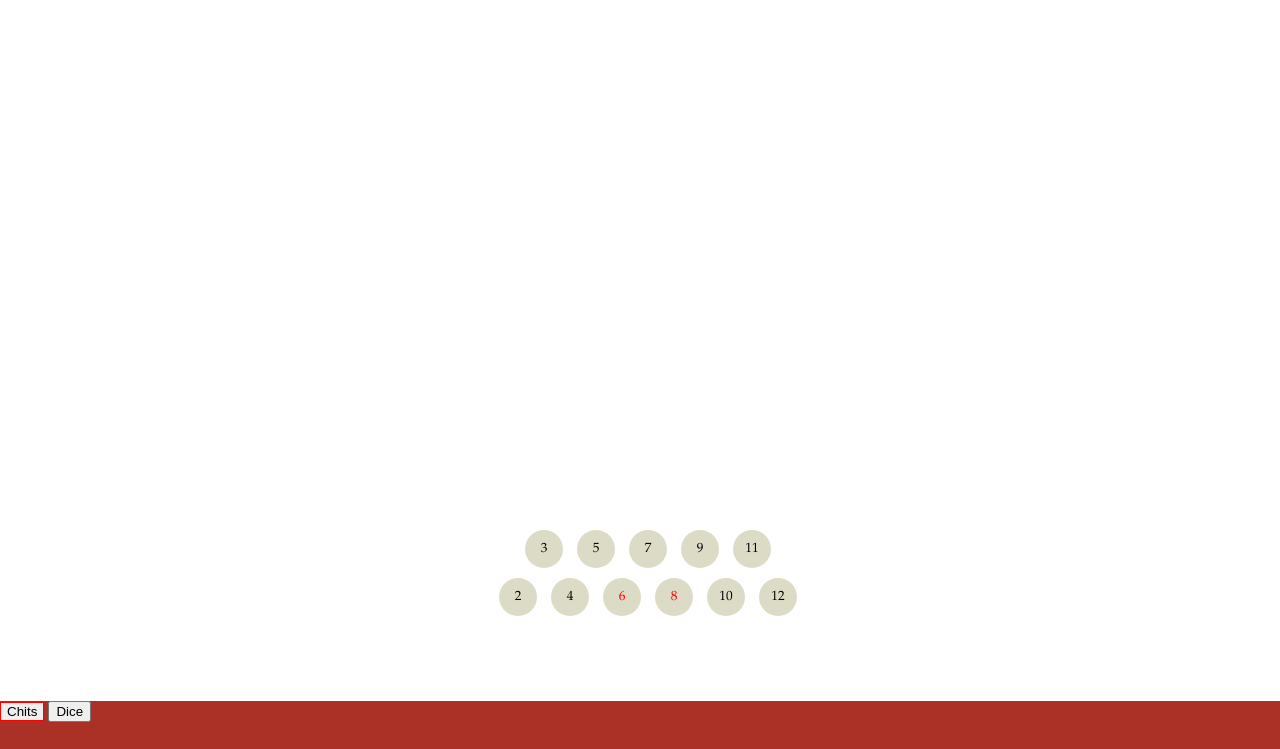
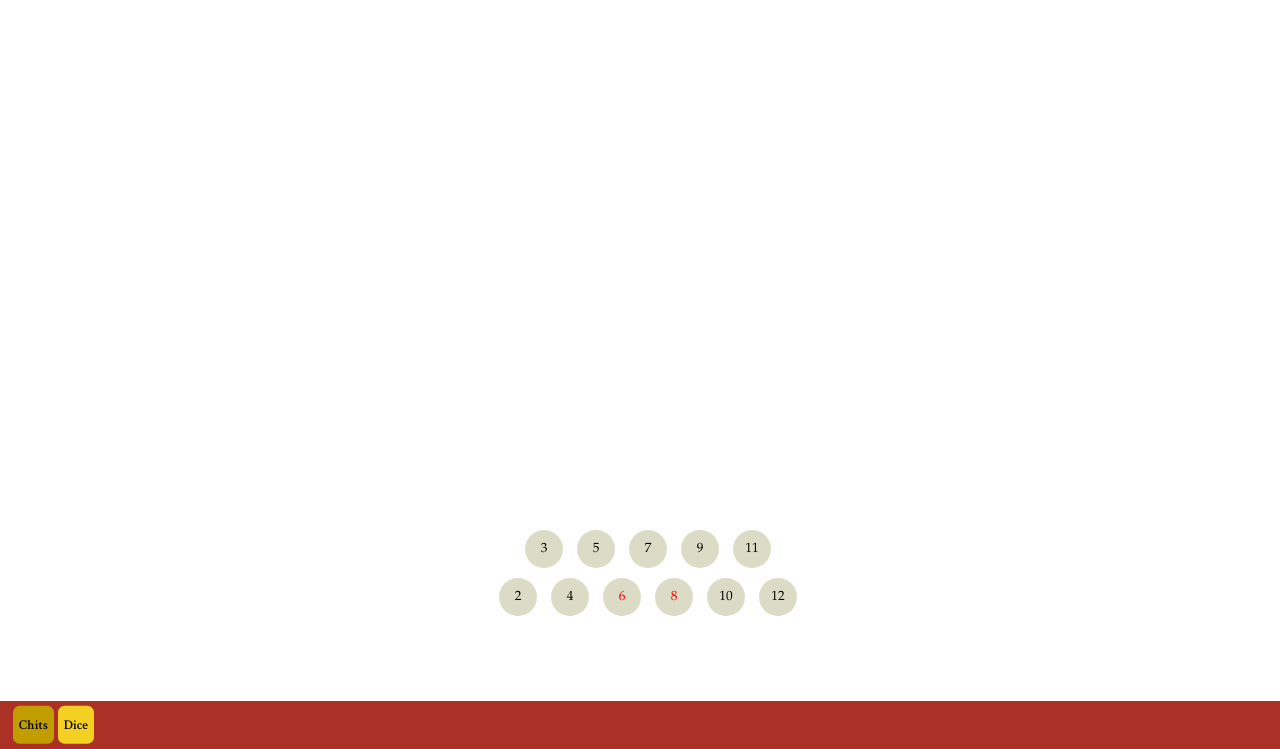
Before and after one commit to psalaets/catally, a website with bundled scripts: page app/index.html in a window 1280 px wide. Shown: the part 51-800 px from the top of the page. Built offline with nearby package versions, Linux system fonts and the light colour scheme; files whose address does not match are found by name.

Commit message:
tweak toolbar buttons

```diff
--- a/app/styles/app.css
+++ b/app/styles/app.css
@@ -37,15 +37,27 @@
     width: 100%;
     height: 3em;
     background-color: #ab3126;
+    padding: 0 1%;
 }
 
 #bottom-bar button {
+    /* begin vertical centering */
+    position: relative;
+    top: 50%;
+    transform: translateY(-50%);
+    /* end vertical centering */
 
+    height: 80%;
+    border-radius: 0.5em;
+
+    background-color: #f4d023;
+    border: 0;
+    color: #000;
+    font-family: 'Crimson Text', serif;
 }
 
 #bottom-bar button.pressed {
-    /* make better someday */
-    border: solid red 1px;
+    background-color: #c19d00;
 }
 
 #chart {
```
